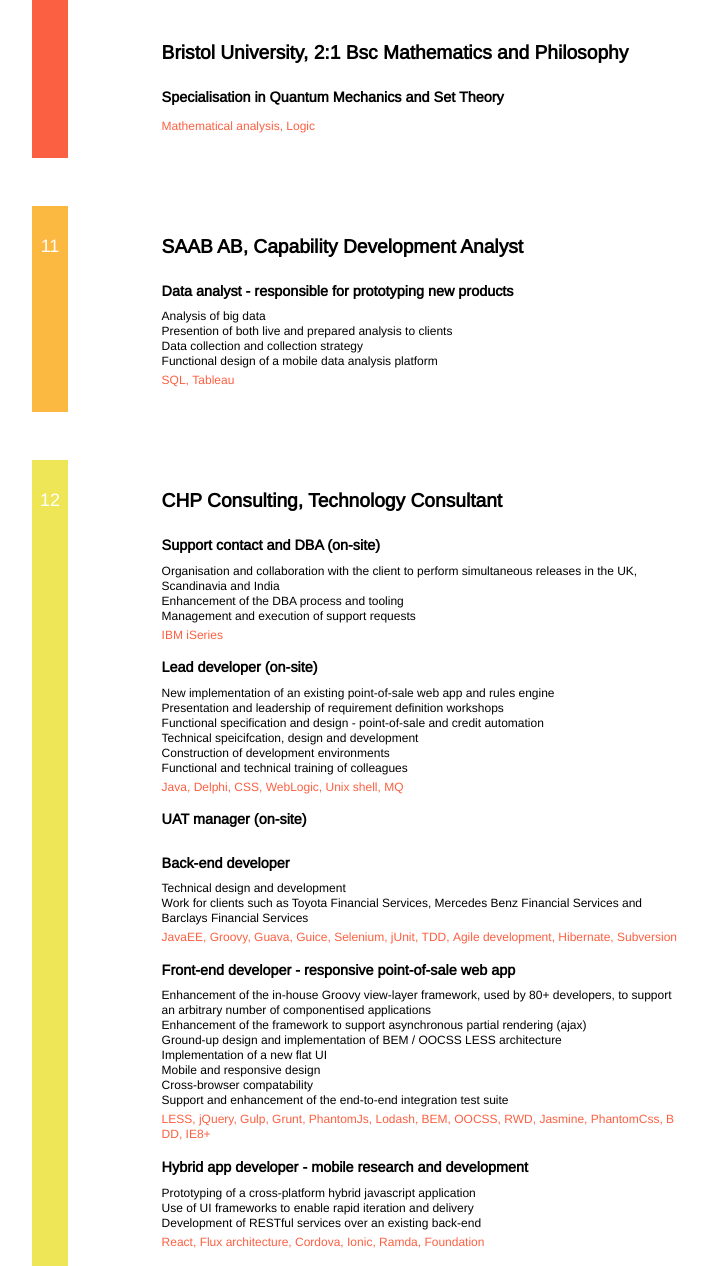
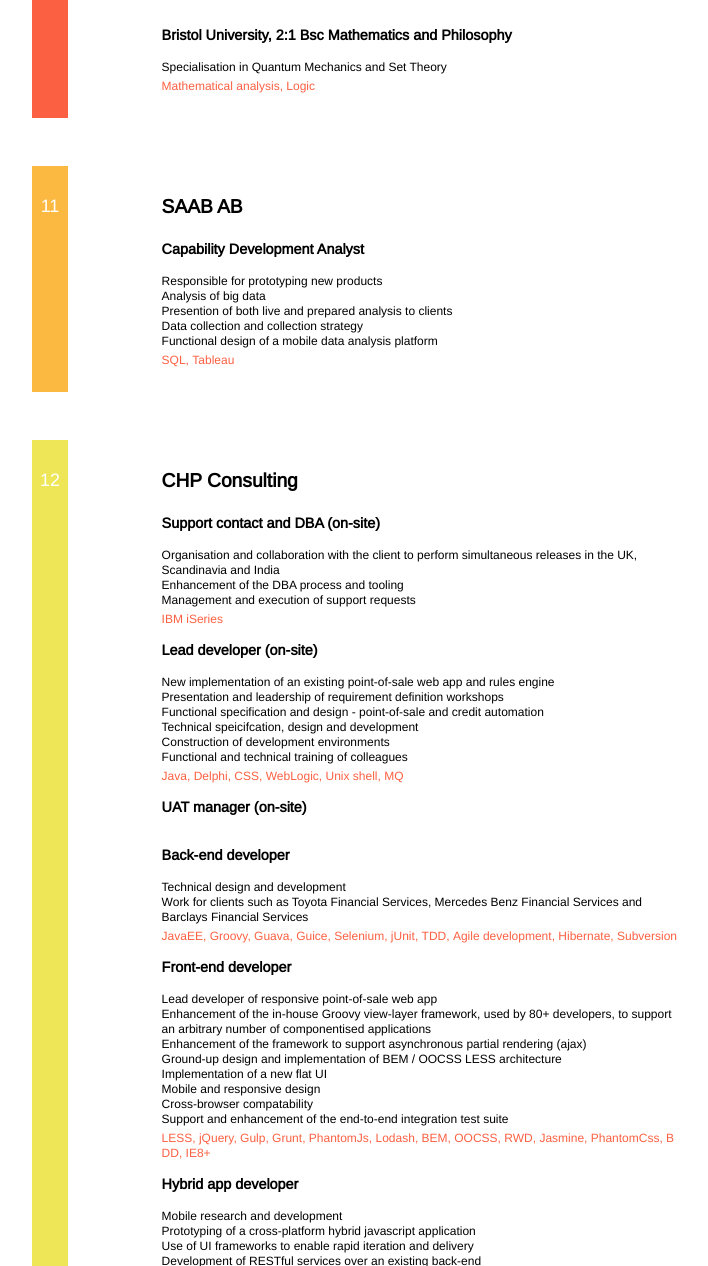
Before and after one commit to fredwright/cv, a website: page app/index.jade in a window 1280 px wide. Shown: the part 204-1470 px from the top of the page, without its empty margins (284-992 px from the left). Drawn offline with nearby package versions, Linux system fonts and the light colour scheme; files that its build step writes are made by us from their sources; files whose address does not match are found by name.

Commit message:
minor updates

```diff
--- a/app/css/_text.styl
+++ b/app/css/_text.styl
@@ -28,8 +28,8 @@
 h3
   alignleft()
   font-size: 1.2rem
-  line-height: 2.8rem
-  padding: 0.8rem 0 0 0
+  line-height: 2rem
+  padding: 1rem 0
 
 p
   alignleft()
--- a/app/index.jade
+++ b/app/index.jade
@@ -11,10 +11,10 @@
     header.title
       .line
       h1 Fred Wright
-      h2 Bristol University, 2:1 Bsc Mathematics and Philosophy
 
     section.title
-      h3 Specialisation in Quantum Mechanics and Set Theory
+      h3 Bristol University, 2:1 Bsc Mathematics and Philosophy
+      p Specialisation in Quantum Mechanics and Set Theory
 
     footer.title
       .line
@@ -26,10 +26,11 @@
     header.saab
       .date 11
       .line
-      h2 SAAB AB, Capability Development Analyst
+      h2 SAAB AB
 
     section.saab
-      h3 Data analyst - responsible for prototyping new products
+      h3 Capability Development Analyst
+      p Responsible for prototyping new products
       p Analysis of big data
       p Presention of both live and prepared analysis to clients
       p Data collection and collection strategy
@@ -45,7 +46,7 @@
     header.chp
       .date 12
       .line
-      h2 CHP Consulting, Technology Consultant
+      h2 CHP Consulting
 
     section.chp
       h3 Support contact and DBA (on-site)
@@ -101,7 +102,8 @@
         | ,&nbsp;
         a(href='http://subversion.apache.org/') Subversion
 
-      h3 Front-end developer - responsive point-of-sale web app
+      h3 Front-end developer
+      p Lead developer of responsive point-of-sale web app
       p Enhancement of the in-house Groovy view-layer framework, used by 80+ developers, to support an arbitrary number of componentised applications
       p Enhancement of the framework to support asynchronous partial rendering (ajax)
       p Ground-up design and implementation of BEM / OOCSS LESS architecture
@@ -136,7 +138,8 @@
         | ,&nbsp;
         a(href='http://en.wikipedia.org/wiki/Cross-browser') IE8+
 
-      h3 Hybrid app developer - mobile research and development
+      h3 Hybrid app developer
+      p Mobile research and development
       p Prototyping of a cross-platform hybrid javascript application
       p Use of UI frameworks to enable rapid iteration and delivery
       p Development of RESTful services over an existing back-end
@@ -159,7 +162,7 @@
     header.quinyx
       .date 15
       .line
-      h2 Quinyx AB, Front-end Developer
+      h2 Quinyx AB
 
     section.quinyx
       h3 Front-end architect
```
Also changed, not shown: dist/css/main.css, dist/index.html.
